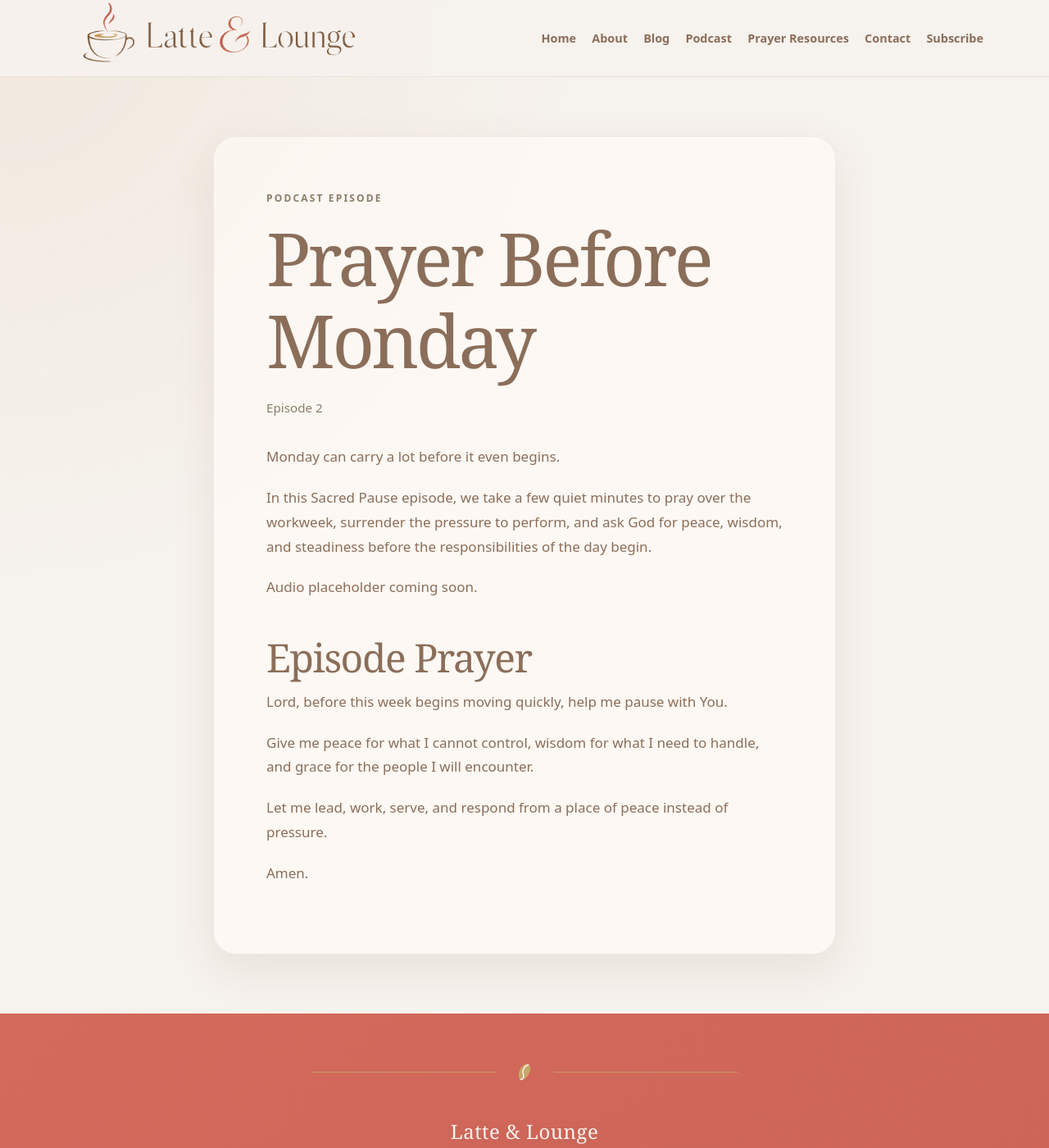
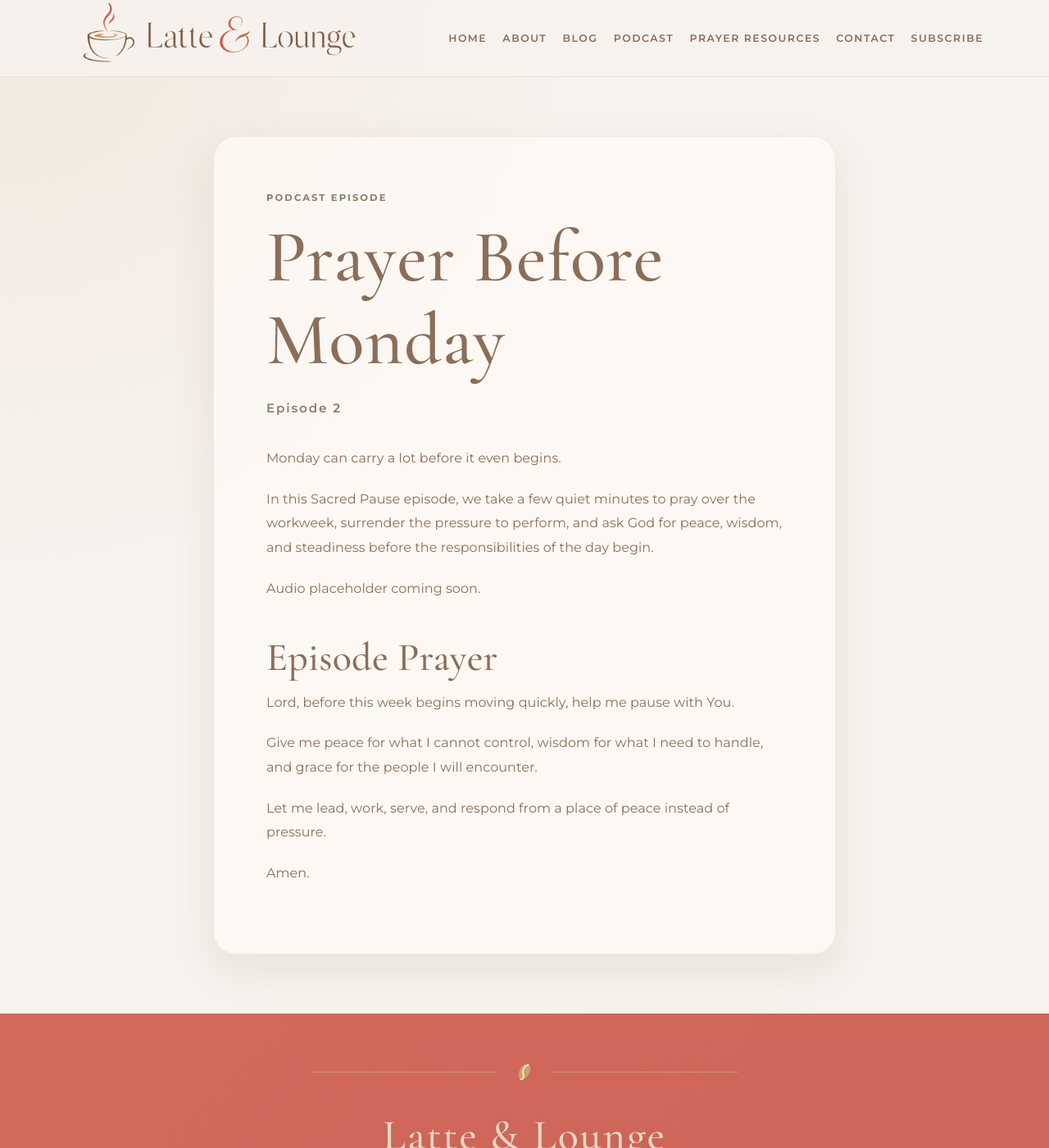
Before and after one commit to jeffthomasiii/latte-lounge-poc, a Jekyll site: the page built from docs/_podcast/prayer-before-monday.md, in a window 1280 px wide and 1400 px high. Shown: the whole window at 82% size. Built offline with Jekyll 4.4.1, drawn with Linux system fonts in a browser that asks for light colours.

Commit message:
Import Latte and Lounge Google Fonts

```diff
--- a/docs/assets/css/main.css
+++ b/docs/assets/css/main.css
@@ -18,8 +18,9 @@
   --shadow-soft: 0 18px 50px rgba(139, 110, 90, 0.12);
   --shadow-card: 0 12px 35px rgba(139, 110, 90, 0.1);
 
-  --font-display: Georgia, "Times New Roman", serif;
-  --font-body: system-ui, -apple-system, BlinkMacSystemFont, "Segoe UI", sans-serif;
+  --font-display: "Cormorant Garamond", Georgia, "Times New Roman", serif;
+  --font-body: "Montserrat", system-ui, -apple-system, BlinkMacSystemFont, "Segoe UI", sans-serif;
+  --font-accent: "Sacramento", cursive;
 
   --container: 1120px;
   --container-narrow: 760px;
@@ -922,3 +923,179 @@ a,
 .terracotta-footer .brand-divider-bean .bean-crease {
   stroke: var(--cream);
 }
+/* ================================
+   Google Font Typography System
+   Cormorant Garamond + Sacramento + Montserrat
+   ================================ */
+
+/* Body Copy / Navigation / UI */
+body {
+  font-family: var(--font-body);
+  font-weight: 400;
+  letter-spacing: 0.005em;
+}
+
+p,
+li,
+.post-content,
+.page-content,
+.prayer-resource,
+.podcast-episode {
+  font-family: var(--font-body);
+  font-weight: 400;
+}
+
+/* Logo-style / Headline Serif */
+h1,
+h2,
+h3,
+.quiet-link-list strong,
+.listing-card h2,
+.footer-kicker {
+  font-family: var(--font-display);
+  font-weight: 500;
+}
+
+/* Hero typography */
+h1 {
+  font-weight: 500;
+  letter-spacing: 0.01em;
+}
+
+h2 {
+  font-weight: 500;
+  letter-spacing: 0.005em;
+}
+
+h3 {
+  font-weight: 500;
+}
+
+/* Body readability */
+body {
+  font-size: 16px;
+  line-height: 1.75;
+}
+
+.page-content p,
+.post-content p,
+.quiet-intro p,
+.prayer-resource p,
+.podcast-episode p {
+  line-height: 1.85;
+}
+
+/* Navigation / Buttons / Labels */
+.site-nav a,
+.button,
+.eyebrow,
+.logo-tagline,
+.footer-tagline,
+.hero-photo-card figcaption,
+.quiet-link-list span,
+.post-meta {
+  font-family: var(--font-body);
+  font-weight: 600;
+  letter-spacing: 0.12em;
+}
+
+/* Navigation specifically */
+.site-nav a {
+  font-size: 0.78rem;
+  text-transform: uppercase;
+}
+
+/* Eyebrow / small caps */
+.eyebrow {
+  font-size: 0.72rem;
+  font-weight: 700;
+  letter-spacing: 0.18em;
+}
+
+/* Buttons */
+.button {
+  font-size: 0.78rem;
+  font-weight: 700;
+  letter-spacing: 0.04em;
+}
+
+/* Accent Script */
+.script-accent,
+.accent-script {
+  font-family: var(--font-accent);
+  font-weight: 400;
+  letter-spacing: 0;
+  line-height: 1;
+}
+
+/* Use script only in small accent moments */
+.script-amp {
+  font-family: var(--font-accent);
+  color: var(--terracotta);
+  font-size: 1.5em;
+  line-height: 0;
+}
+
+/* Footer Typography */
+.terracotta-footer .footer-kicker {
+  color: var(--latte-beige) !important;
+  font-family: var(--font-display);
+  font-size: clamp(2rem, 5vw, 3.25rem);
+  font-weight: 500;
+  letter-spacing: 0.04em;
+  line-height: 1;
+}
+
+.terracotta-footer .footer-tagline {
+  font-family: var(--font-body);
+  font-size: 0.78rem;
+  font-weight: 600;
+  letter-spacing: 0.22em;
+}
+
+.terracotta-footer .footer-small {
+  font-family: var(--font-body);
+  font-size: 0.92rem;
+  font-weight: 400;
+  letter-spacing: 0.01em;
+}
+
+/* Listing Cards */
+.listing-card h2 {
+  font-size: clamp(1.8rem, 4vw, 2.45rem);
+}
+
+.listing-card p {
+  font-family: var(--font-body);
+}
+
+/* Quiet link list */
+.quiet-link-list strong {
+  font-size: clamp(1.8rem, 4vw, 2.7rem);
+  letter-spacing: 0.01em;
+}
+
+/* Optional decorative accent for selected words */
+.decorative-word {
+  font-family: var(--font-accent);
+  color: var(--terracotta);
+  font-size: clamp(2.6rem, 6vw, 4.5rem);
+  font-weight: 400;
+  line-height: 0.9;
+}
+
+/* Mobile adjustments */
+@media (max-width: 640px) {
+  .site-nav a {
+    font-size: 0.72rem;
+  }
+
+  .terracotta-footer .footer-kicker {
+    font-size: 2.25rem;
+  }
+
+  .terracotta-footer .footer-tagline {
+    font-size: 0.68rem;
+    letter-spacing: 0.14em;
+  }
+}
```
